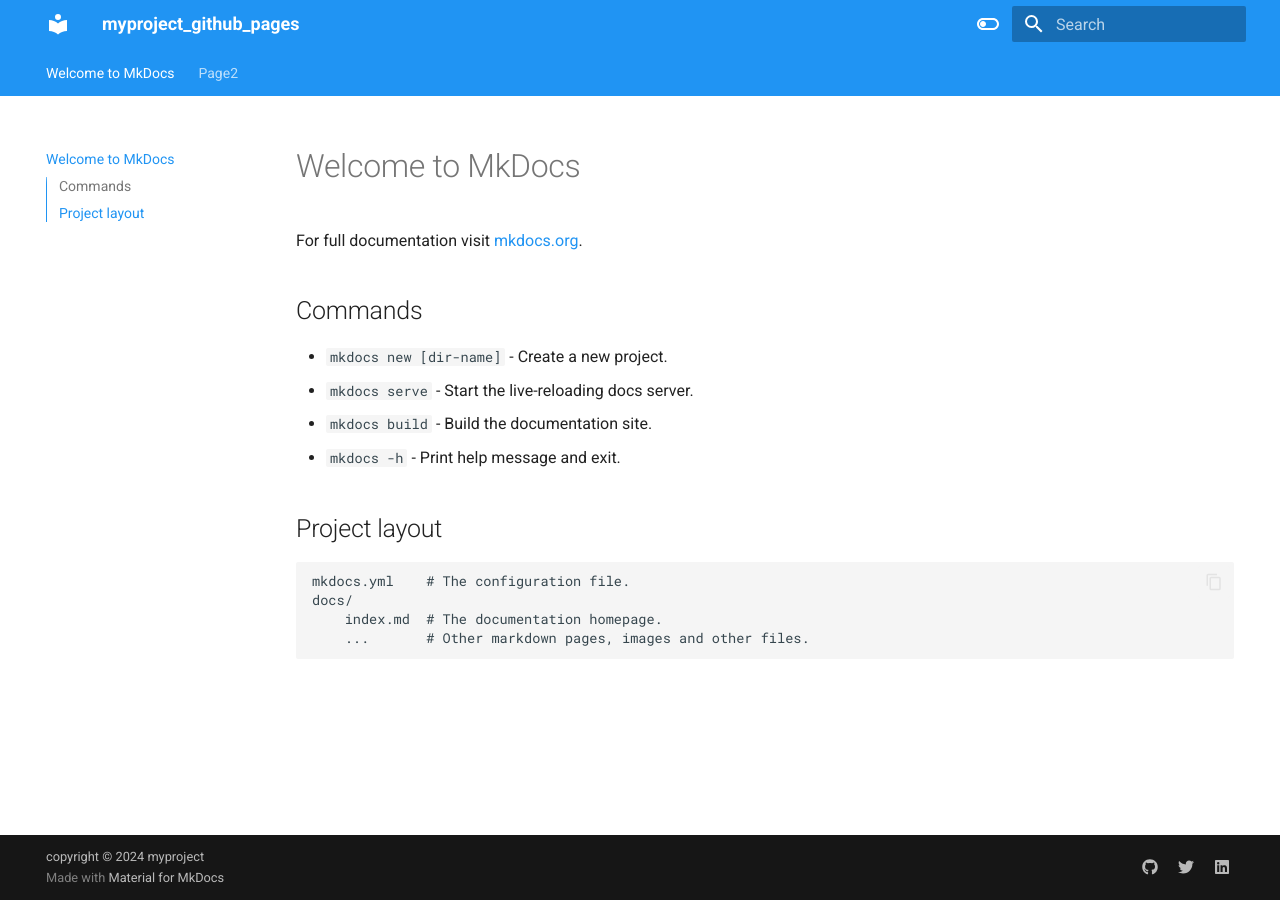
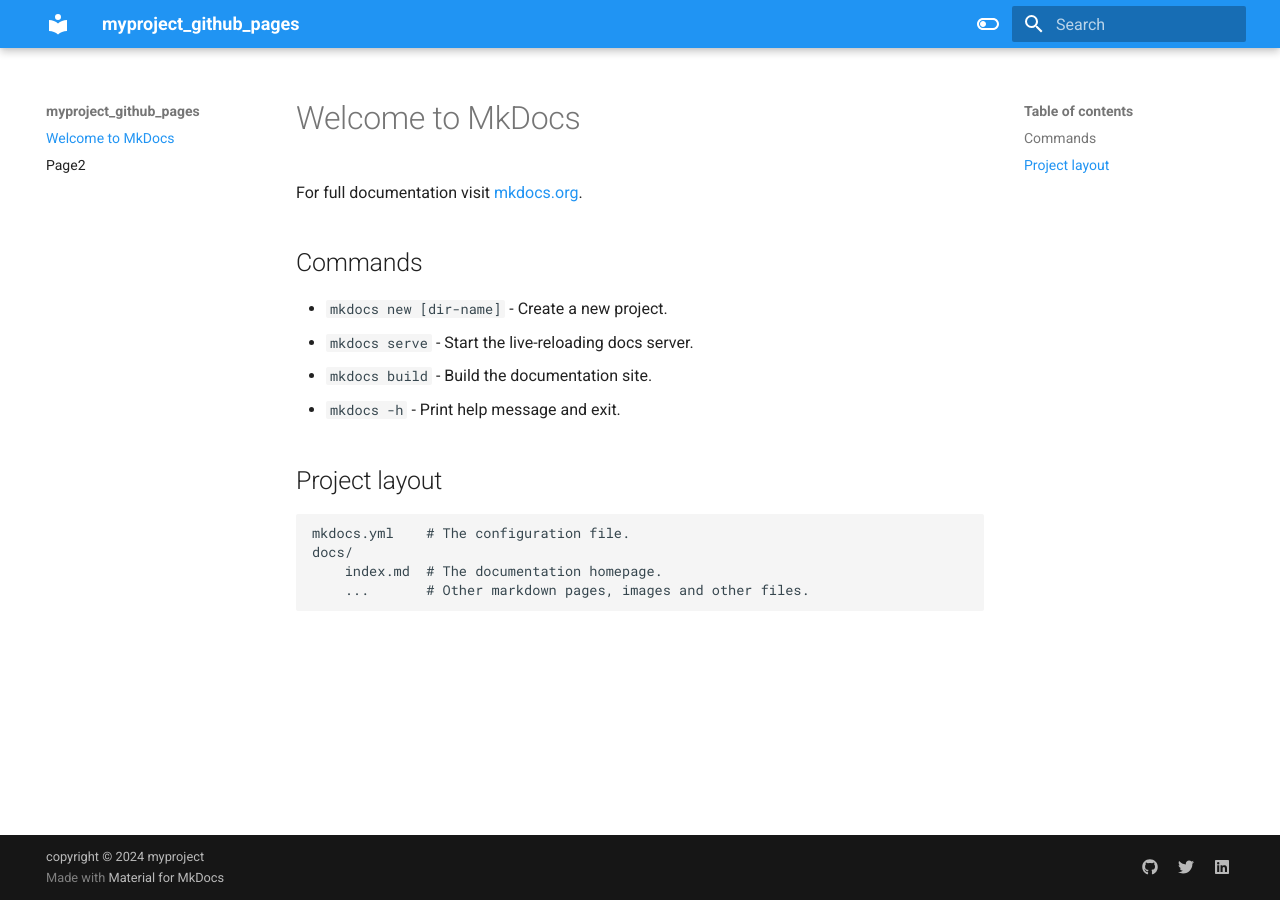
Before and after one commit to ch-aditya1988/github_pages_mkdocs, an MkDocs documentation site: the page built from docs/index.md, in a window 1280 px wide. Built offline with MkDocs 1.6.1 and Material for MkDocs 9.7.7, drawn with Linux system fonts in a browser that asks for light colours.

Commit message:
update mkdocs

```diff
--- a/mkdocs.yml
+++ b/mkdocs.yml
@@ -9,15 +9,11 @@
 theme:
   name: material
   features:
-    - content.code.annotate
-    - content.code.copy
     - content.tabs.link
-    - navigation.sections
-    - navigation.tabs
-    - navigation.top
     - search.highlight
     - search.suggest
-    - toc.integrate
+    - search.suggest
+
   language: en
   palette:
     - scheme: default
@@ -32,6 +28,10 @@
        name: Switch to light mode
       primary: teal
       accent: lime
+font:
+  text: Roboto
+  code: Roboto Mono
+favicon: assests/logo.png
 
 extra:
   social:
```
